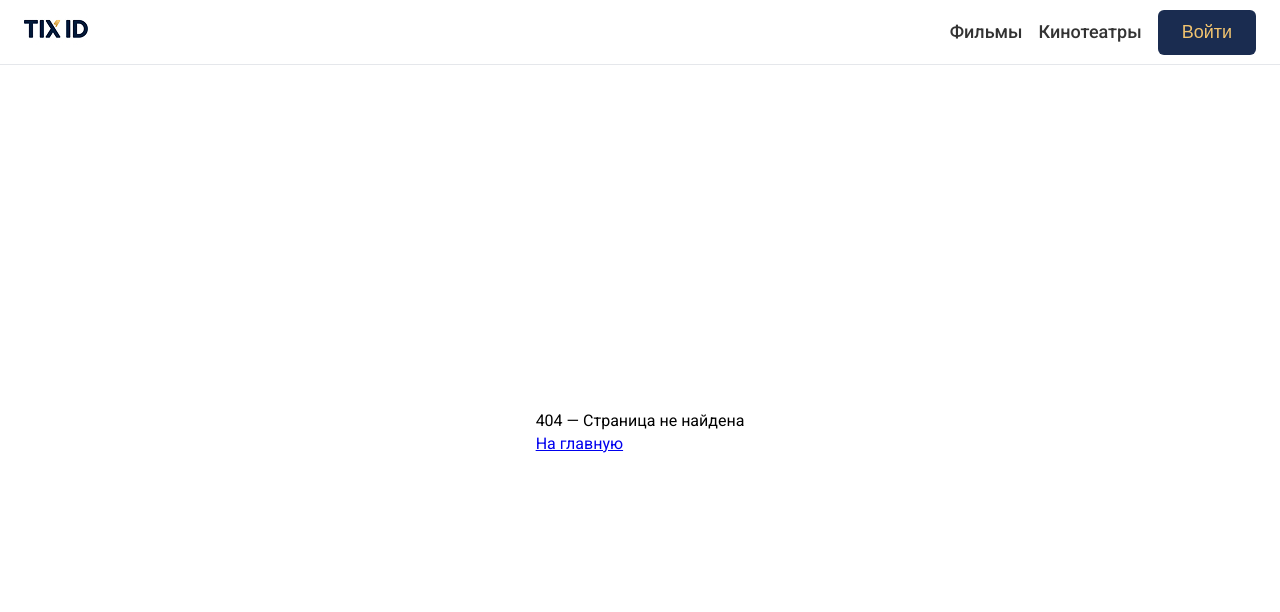
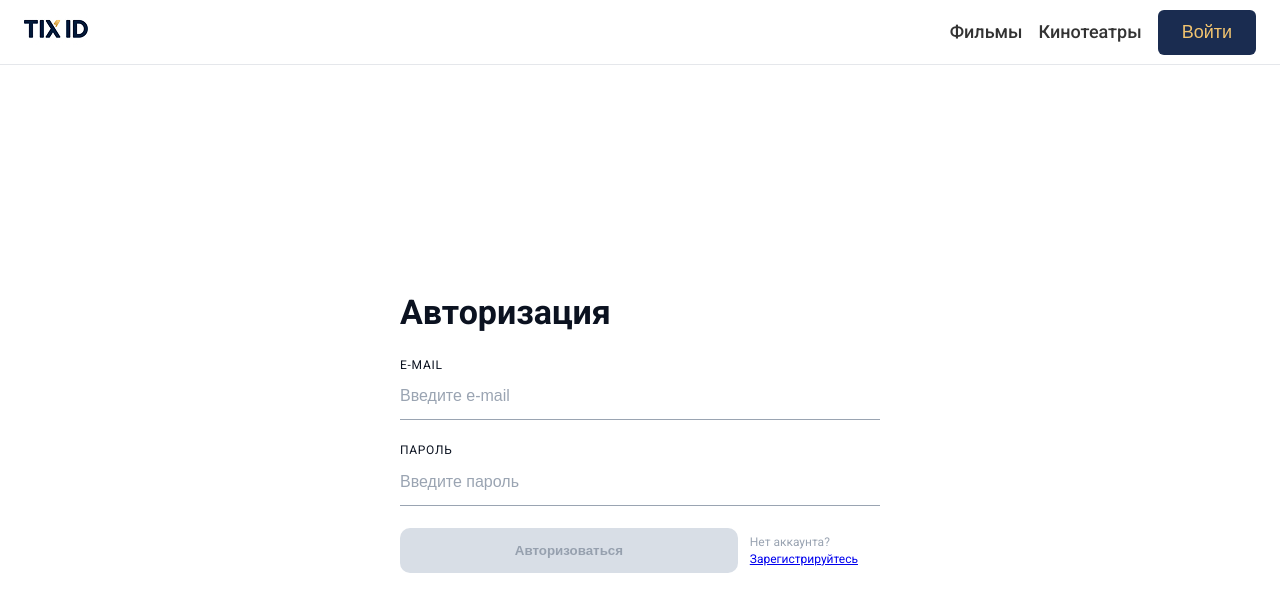
Before and after one commit to moiseenokv/cinema, a React (Vite) app: page /auth in a window 1280 px wide. Before the commit this address led to /404. Shown: the top 612 px of the page. Built offline with nearby package versions, Linux system fonts and the light colour scheme.

Commit message:
feat: add Auth Page

```diff
--- a/src/app/router/routes.tsx
+++ b/src/app/router/routes.tsx
@@ -8,6 +8,7 @@ import { HomePage } from '@/pages/home/HomePage';
 import { FilmsPage } from '@/pages/films/FilmsPage';
 import { CinemasPage } from '@/pages/cinemas/CinemasPage';
 import { MyTicketsPage } from '@/pages/tickets/TicketsPage';
+import { AuthPage } from '@/pages/auth/AuthPage';
 import { NotFoundPage } from '@/pages/notFound/NotFoundPage';
 
 export function getRoutes(): RouteObject[] {
@@ -18,6 +19,7 @@ export function getRoutes(): RouteObject[] {
         { path: routes.home, element: <HomePage /> },
         { path: routes.films, element: <FilmsPage /> },
         { path: routes.cinemas, element: <CinemasPage /> },
+        { path: routes.auth, element: <AuthPage /> },
 
         {
           element: <ProtectedRoute />,
--- /dev/null
+++ b/src/pages/auth/AuthPage.module.scss
@@ -0,0 +1,23 @@
+.page {
+  width: min(480px, 100%);
+  display: grid;
+  gap: 24px;
+}
+
+.title {
+  margin: 0;
+  font-size: 34px;
+  line-height: 1.2;
+  font-weight: 800;
+  color: var(--text);
+}
+
+.form {
+  display: grid;
+  gap: 22px;
+
+  &Status {
+    font-size: 12px;
+    color: var(--danger);
+  }
+}
--- /dev/null
+++ b/src/pages/auth/AuthPage.tsx
@@ -0,0 +1,87 @@
+import { Navigate, useLocation, Link } from 'react-router-dom';
+import { useFormik } from 'formik';
+import * as Yup from 'yup';
+import { emailSchema, passwordSchema } from '@/shared/lib/validation';
+import { notify } from '@/shared/lib/notify';
+import { TextField } from '@/shared/ui/fields/TextField/TextField';
+import { FormActions } from '@/shared/ui/forms/FormActions/FormActions';
+import { useIsAuth, useSession } from '@/app/session/useSession';
+import { routes } from '@/app/router/config';
+import styles from './AuthPage.module.scss';
+
+const schema = Yup.object({
+  email: emailSchema,
+  password: passwordSchema,
+});
+
+
+export function AuthPage() {
+  const isAuth = useIsAuth();
+  const { login } = useSession();
+  const location = useLocation() as any;
+  const cameFrom = location.state?.from?.pathname || routes.home;
+
+  const {
+    values,
+    errors,
+    touched,
+    status,
+    isSubmitting,
+    isValid,
+    dirty,
+    handleChange,
+    handleBlur,
+    handleSubmit,
+    setStatus,
+    setSubmitting,
+  }= useFormik({
+    initialValues: { email: '', password: '' },
+    validationSchema: schema,
+    onSubmit: async ({ email, password }) => {
+      setStatus(undefined);
+      setSubmitting(true);
+      try {
+        await login(email, password);
+        notify.success('Вы успешно вошли');
+      } catch (e: any) {
+        setStatus(e?.message || 'Неверные учётные данные');
+      } finally {
+        setSubmitting(false);
+      }
+    },
+  });
+
+  const getFieldProps = (name: 'email' | 'password') => ({
+    name,
+    value: values[name],
+    onChange: handleChange,
+    onBlur: handleBlur,
+    touched: (touched as any)[name],
+    error: (errors as any)[name],
+    placeholder: name === 'email' ? 'Введите e-mail' : 'Введите пароль',
+    autoComplete: name === 'email' ? 'email' : 'current-password',
+    type: name === 'password' ? 'password' : 'text',
+  });
+
+  if (isAuth) return <Navigate to={cameFrom} replace />;
+
+  return (
+    <div className={styles.page}>
+      <h1 className={styles.title}>Авторизация</h1>
+
+      <form className={styles.form} onSubmit={handleSubmit} noValidate>
+        <TextField label="E-mail" {...getFieldProps('email')} />
+        <TextField label="Пароль" {...getFieldProps('password')} />
+
+        {status && <div className={styles.formStatus}>{status}</div>}
+
+        <FormActions
+          submitLabel="Авторизоваться"
+          loading={isSubmitting}
+          disabled={!isValid || !dirty}
+          hint={<span>Нет аккаунта? <Link to={routes.register}>Зарегистрируйтесь</Link></span>}
+        />
+      </form>
+    </div>
+  );
+}
```
